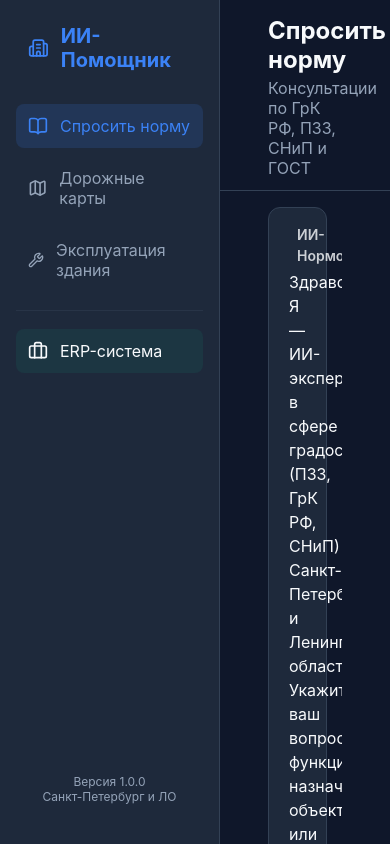
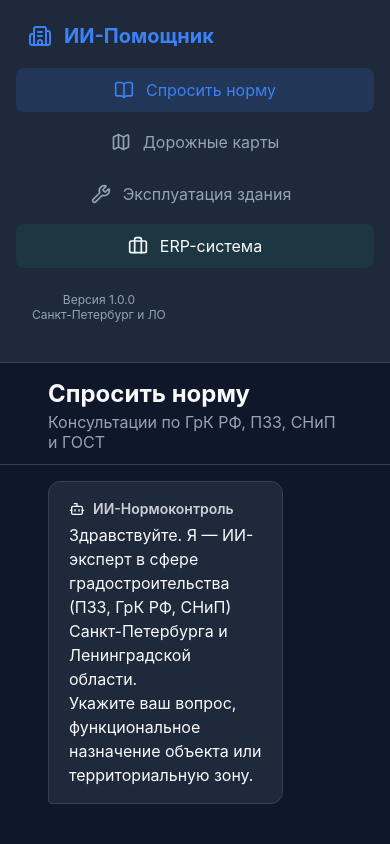
Before and after one commit to Solomon86-sudo/ai-helper, a React (Vite) app: page / in a window 390 px wide. Built offline with nearby package versions, Linux system fonts and the light colour scheme; no server answers.

Commit message:
Make UI responsive for mobile devices

```diff
--- a/src/components/erp/DesignModule.jsx
+++ b/src/components/erp/DesignModule.jsx
@@ -384,10 +384,10 @@ ${extractedText}
         )}
       </div>
 
-      <div style={{ display: 'flex', gap: '20px', alignItems: 'flex-start' }}>
+      <div style={{ display: 'flex', gap: '20px', alignItems: 'flex-start', flexWrap: 'wrap' }}>
 
         {/* Sidebar: sections */}
-        <div style={{ display: 'flex', flexDirection: 'column', gap: '8px', width: '280px', flexShrink: 0 }}>
+        <div style={{ display: 'flex', flexDirection: 'column', gap: '8px', flex: '1 1 250px', minWidth: '250px', maxWidth: '100%' }}>
           <div style={{ fontSize: '12px', color: 'var(--text-muted)', textTransform: 'uppercase', letterSpacing: '1px', fontWeight: 'bold', marginBottom: '8px' }}>Состав проекта</div>
           {rdStructure.map(sec => {
             const secSheets = rdSheets.filter(s => s.section === sec.id);
@@ -422,11 +422,11 @@ ${extractedText}
         </div>
 
         {/* Main area */}
-        <div style={{ flex: 1, display: 'flex', flexDirection: 'column', gap: '20px' }}>
+        <div style={{ flex: '3 1 600px', minWidth: '300px', display: 'flex', flexDirection: 'column', gap: '20px' }}>
 
           {/* Header + Tome upload */}
           <div style={{ padding: '20px', border: '1px solid var(--border-color)', borderRadius: '8px', backgroundColor: 'var(--bg-color)' }}>
-            <div style={{ display: 'flex', justifyContent: 'space-between', alignItems: 'center', marginBottom: '16px' }}>
+            <div style={{ display: 'flex', flexWrap: 'wrap', gap: '16px', justifyContent: 'space-between', alignItems: 'center', marginBottom: '16px' }}>
               <div>
                 <div style={{ fontSize: '12px', color: 'var(--text-muted)', marginBottom: '4px' }}>Форма 1 (ГОСТ Р 21.101-2020)</div>
                 <h3 style={{ margin: 0 }}>Ведомость: 01-{activeRdSection}</h3>
@@ -580,7 +580,7 @@ ${extractedText}
 
   return (
     <div style={{ display: 'flex', flexDirection: 'column', gap: '20px', height: '100%' }}>
-      <div style={{ display: 'flex', justifyContent: 'space-between', alignItems: 'center' }}>
+      <div style={{ display: 'flex', flexWrap: 'wrap', gap: '16px', justifyContent: 'space-between', alignItems: 'center' }}>
         <h2>Проектирование</h2>
         <div style={{ display: 'flex', alignItems: 'center', gap: '10px', backgroundColor: 'var(--bg-color)', padding: '8px', borderRadius: '8px', border: '1px solid var(--border-color)' }}>
           <Users size={18} color="var(--text-muted)" />
@@ -596,7 +596,7 @@ ${extractedText}
         </div>
       </div>
 
-      <div style={{ display: 'flex', gap: '10px', borderBottom: '2px solid var(--border-color)', paddingBottom: '10px' }}>
+      <div style={{ display: 'flex', flexWrap: 'wrap', gap: '10px', borderBottom: '2px solid var(--border-color)', paddingBottom: '10px' }}>
         {[
           { key: 'ird', icon: <FolderOpen size={16} />, label: '1. ИРД и ТЗ' },
           { key: 'stage_p', icon: <Layers size={16} />, label: '2. Стадия П' },
--- a/src/index.css
+++ b/src/index.css
@@ -384,3 +384,33 @@ body {
   font-size: 0.875rem;
   color: var(--text-muted);
 }
+
+@media (max-width: 768px) {
+  .app-container {
+    flex-direction: column;
+  }
+  .sidebar {
+    width: 100%;
+    flex-direction: row;
+    flex-wrap: wrap;
+    height: auto;
+    border-right: none;
+    border-bottom: 1px solid var(--border-color);
+  }
+  .sidebar-title {
+    width: 100%;
+    margin-bottom: 12px;
+  }
+  .sidebar nav {
+    flex-direction: row !important;
+    flex-wrap: wrap;
+    gap: 8px;
+    width: 100%;
+  }
+  .nav-item {
+    width: auto;
+    flex: 1 1 auto;
+    white-space: nowrap;
+    justify-content: center;
+  }
+}
```
